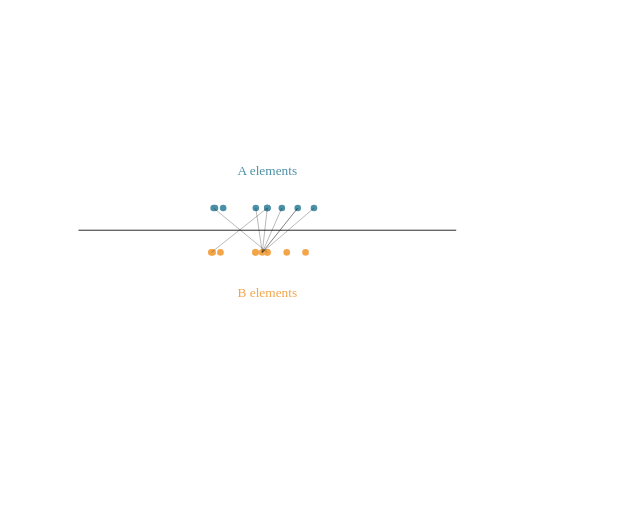
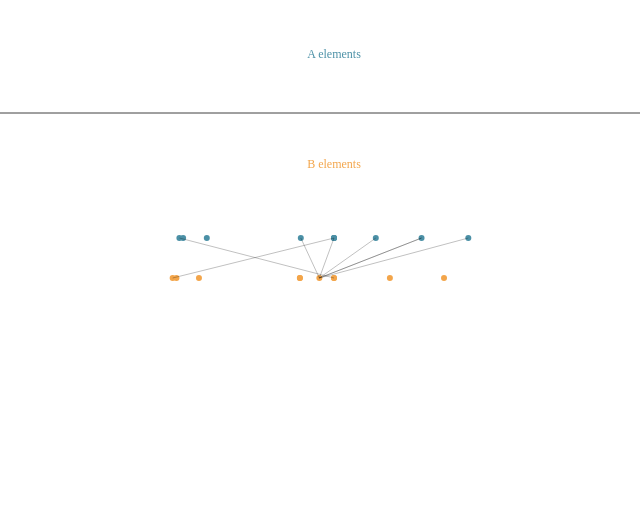
Before and after one commit to micahstubbs/latent-value-learning, a website: page 02/index.html in a window 1280 px wide. Shown: the whole page, without its empty margins (154-794 px from the left). Drawn offline with nearby package versions, Linux system fonts and the light colour scheme.

Commit message:
improve layout.  horizontally center labels

```diff
--- a/02/animated-learning.js
+++ b/02/animated-learning.js
@@ -1,10 +1,48 @@
 /* global d3 */
 
 function animatedLearning() {
-  const svg = d3.select('body').select('svg');
+  const width = 960;
+  const height = 500;
+
+  const yOffset = 50;
+  const innerHeight = 110;
+
+  const svg = d3.select('body').append('svg')
+    .attr('width', width)
+    .attr('height', height);
+
+  // draw the center line
+  svg.append('line')
+    .attr('x1', 10)
+    .attr('x2', 950)
+    .attr('y1', yOffset + (innerHeight / 2))
+    .attr('y2', yOffset + (innerHeight / 2))
+    .style('stroke', 'black')
+    .style('stroke-width', '0.75')
+    .style('fill', 'none')
+
+  // draw A elements label
+  svg.append('text')
+    .attr('x', width / 2)
+    .attr('y', yOffset)
+    .classed('A-color', true)
+    .attr('text-anchor', 'middle')
+    .attr('font-size', '12px')
+    .text('A elements');
+
+  // draw B elements label
+  svg.append('text')
+    .attr('x', width / 2)
+    .attr('y', yOffset + innerHeight)
+    .classed('B-color', true)
+    .attr('text-anchor', 'middle')
+    .attr('font-size', '12px')
+    .text('B elements');
+
+
 
   const x = d3.scaleLinear()
-    .range([200, 500])
+    .range([0, width])
     .domain([0, 1]);
 
   const learningRate = 0.2;
--- a/02/index.html
+++ b/02/index.html
@@ -1,8 +1,6 @@
 <!DOCTYPE html>
 <meta charset="utf-8">
-
 <style>
-
 .A-color {
   fill: #4B90A6;
 }
@@ -10,22 +8,11 @@
 .B-color {
   fill: #F3A54A;
 }
-
 </style>
-
 <body>
-
-<svg width="960" height="500" viewBox="120 50 580 450">
-  <line style="stroke:#000; stroke-width: 0.75; fill: none;" y2="250" y1="250" x2="520" x1="180"></line>
-  <text class="A-color" text-anchor="middle" font-size="12px" y="200" x="350">A elements</text>
-  <text class="B-color" text-anchor="middle" font-size="12px" y="310" x="350">B elements</text>
-</svg>
-
-<script src="https://d3js.org/d3.v4.min.js"></script>
-<script src="animated-learning.js"></script>
-
-<script>
-
-animatedLearning()
-
-</script>
+  <script src="https://d3js.org/d3.v4.min.js"></script>
+  <script src="animated-learning.js"></script>
+  <script>
+    animatedLearning()
+  </script>
+</body>
```
